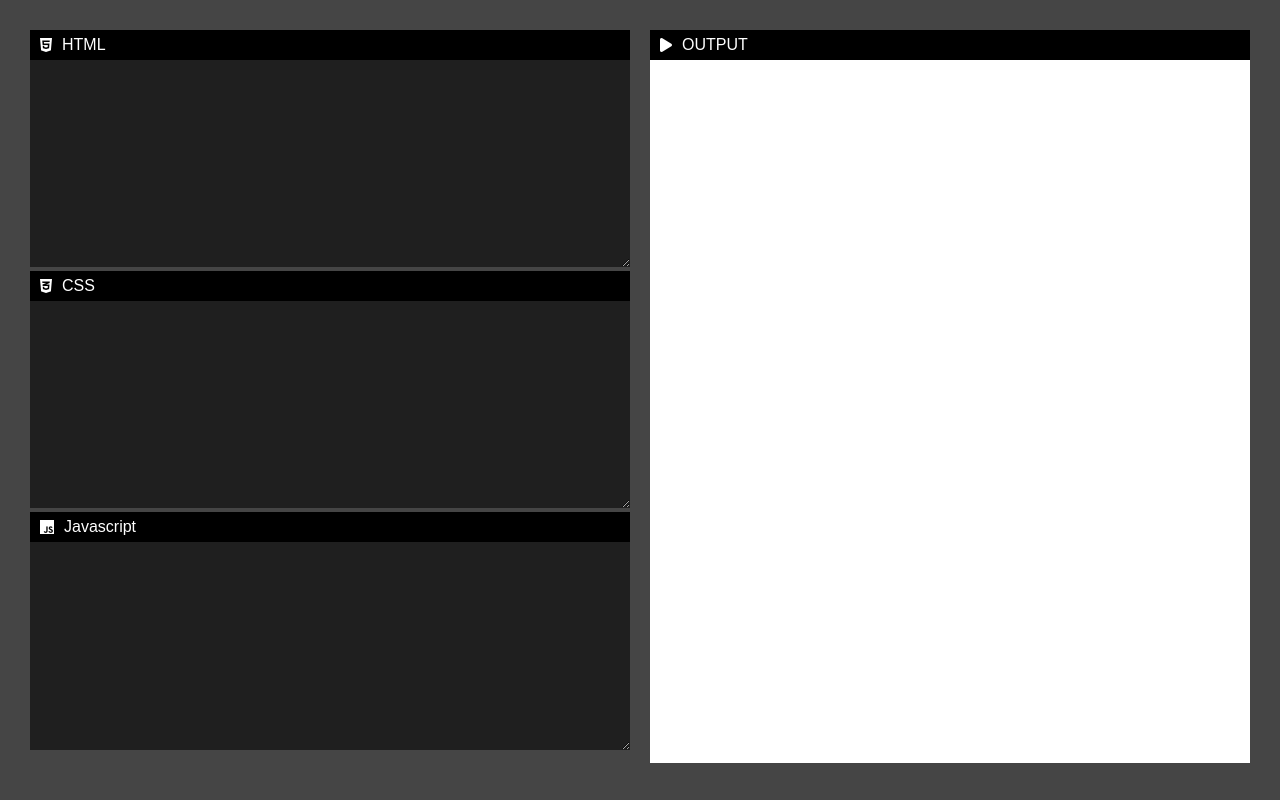
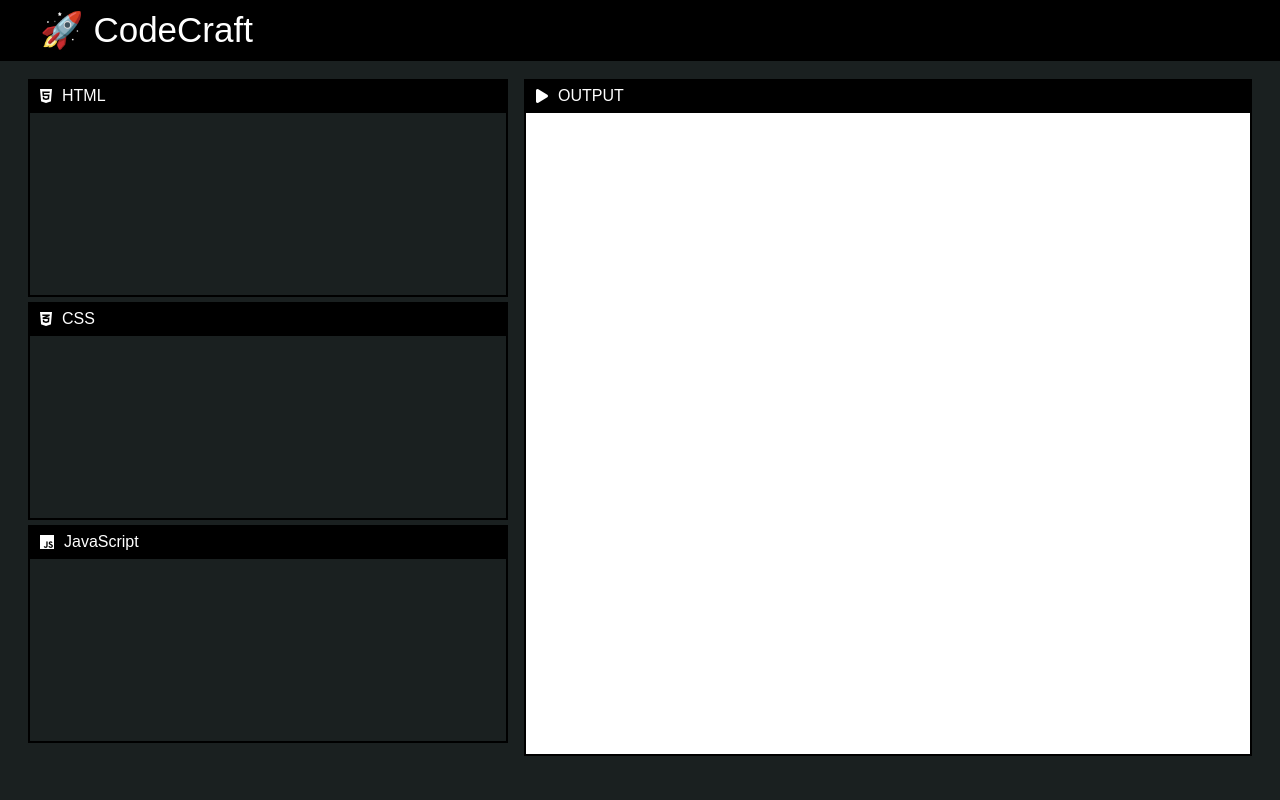
Before and after one commit to Ankita1129/CodeEditor111, a plain HTML site: page index.html in a window 1280 px wide. Drawn offline with nearby package versions, Linux system fonts and the light colour scheme.

Commit message:
Update index.html

```diff
--- a/index.html
+++ b/index.html
@@ -1,45 +1,129 @@
 <!DOCTYPE html>
 <html lang="en">
+  <head>
+    <meta charset="UTF-8" />
+    <meta name="viewport" content="width=device-width, initial-scale=1.0" />
+    <title>CodeCraft</title>
+    <link rel="stylesheet" href="style.css" />
+    <script
+      src="https://kit.fontawesome.com/c4254e24a8.js"
+      crossorigin="anonymous"
+    ></script>
+    <link
+      href="https://cdn.jsdelivr.net/npm/ace-builds@1.24.2/css/ace.min.css"
+      rel="stylesheet"
+    />
+    <style>
+      * {
+        margin: 0;
+        padding: 0;
+        font-family: "Poppins", sans-serif;
+        box-sizing: border-box;
+      }
 
-<head>
-    <meta charset="UTF-8">
-    <meta name="viewport" content="width=device-width, initial-scale=1.0">
-    <title>CodeCraft</title>
-    <link rel="stylesheet" href="style.css">
-    <script src="https://kit.fontawesome.com/c4254e24a8.js" crossorigin="anonymous"></script>
+      body {
+        background-color: #000707e5;
+        color: #fff;
+      }
+
+      .container {
+        width: 100%;
+        height: 90vh;
+        padding: 10px 20px;
+        display: flex;
+      }
+
+      .left {
+        flex-basis: 40%;
+        padding: 10px;
+      }
+
+      .right {
+        flex-basis: 60%;
+        padding: 10px;
+      }
+
+      .txt {
+        width: 100%;
+        height: 27%;
+        font-size: 16px;
+        font-family: "times new roman";
+        border: 0;
+        outline: 2px solid black;
+        margin-bottom: 2%;
+      }
+
+      iframe {
+        width: 100%;
+        height: 94.5%;
+        background: #ffffff;
+        border: 0;
+        outline: 2px solid black;
+      }
+
+      label i {
+        margin-left: 10px;
+        margin-right: 10px;
+      }
+
+      label {
+        display: flex;
+        background-color: #000000;
+        align-items: center;
+        height: 30px;
+        outline: 2px solid black;
+      }
+      .heading{
+        background-color: #000000;
+        font-size: 35px;
+        padding: 10px 40px;
+      }
+    </style>
   </head>
 
   <body>
+    <div class="heading"> 🚀 CodeCraft</div>
+    <div class="container">
 
-    <div class="container">
       <div class="left">
         <label><i class="fa-brands fa-html5"></i> HTML</label>
-            <textarea id="html-code" onkeyup="run()"></textarea>
+        <div class="txt" id="html-code" onkeyup="run()"></div>
 
         <label><i class="fa-brands fa-css3-alt"></i> CSS</label>
-            <textarea id="css-code" onkeyup="run()"></textarea>
+        <div class="txt" id="css-code" onkeyup="run()"></div>
 
-            <label><i class="fa-brands fa-js"></i> Javascript</label>
-            <textarea id="js-code" onkeyup="run()"></textarea>
+        <label><i class="fa-brands fa-js"></i> JavaScript</label>
+        <div class="txt" id="js-code" onkeyup="run()"></div>
       </div>
       <div class="right">
         <label><i class="fa-solid fa-play"></i> OUTPUT</label>
         <iframe id="output"></iframe>
       </div>
     </div>
+    <script src="https://cdn.jsdelivr.net/npm/ace-builds@1.24.2/src-min-noconflict/ace.min.js"></script>
+    <script>
+      let editorhtml = ace.edit("html-code");
+      let editorcss = ace.edit("css-code");
+      let editorjs = ace.edit("js-code");
 
-    <script>
+      editorhtml.setTheme("ace/theme/cobalt");
+      editorcss.setTheme("ace/theme/cobalt");
+      editorjs.setTheme("ace/theme/cobalt");
+
+      editorhtml.session.setMode("ace/mode/html");
+      editorcss.session.setMode("ace/mode/css");
+      editorjs.session.setMode("ace/mode/javascript");
+
       function run() {
-            let html_code = document.getElementById("html-code").value;
-            let css_code = document.getElementById("css-code").value;
-            let js_code = document.getElementById("js-code").value;
+        let html_code = editorhtml.getValue();
+        let css_code = editorcss.getValue();
+        let js_code = editorjs.getValue();
         let output = document.getElementById("output");
 
-            output.contentDocument.body.innerHTML = html_code + "<style>" + css_code + "</style>";
+        output.contentDocument.body.innerHTML =
+          html_code + "<style>" + css_code + "</style>";
         output.contentWindow.eval(js_code);
       }
     </script>
-
   </body>
-
 </html>
```
Lines whose indentation alone changed are shown as unchanged.
